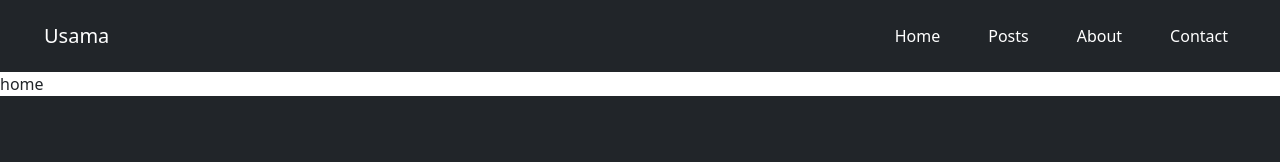
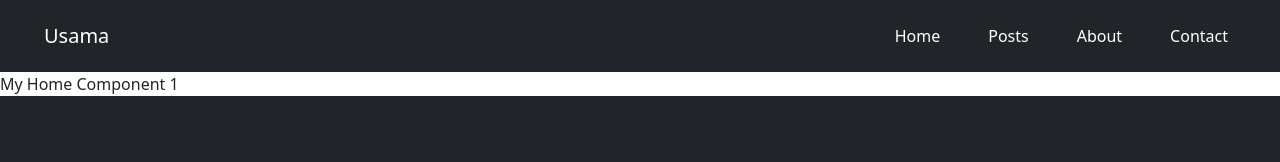
Before and after one commit to itxsomi270/front-end, a React (Create React App) app: page /homepage in a window 1280 px wide. Shown: the top 162 px of the page. Built offline with nearby package versions, Linux system fonts and the light colour scheme.

Commit message:
starblitz commit

```diff
--- a/src/components/homepage/Homepage.js
+++ b/src/components/homepage/Homepage.js
@@ -2,7 +2,7 @@ import React from 'react'
 
 function home() {
   return (
-    <div>home</div>
+    <div>My Home Component 1</div>
   )
 }
 
```
